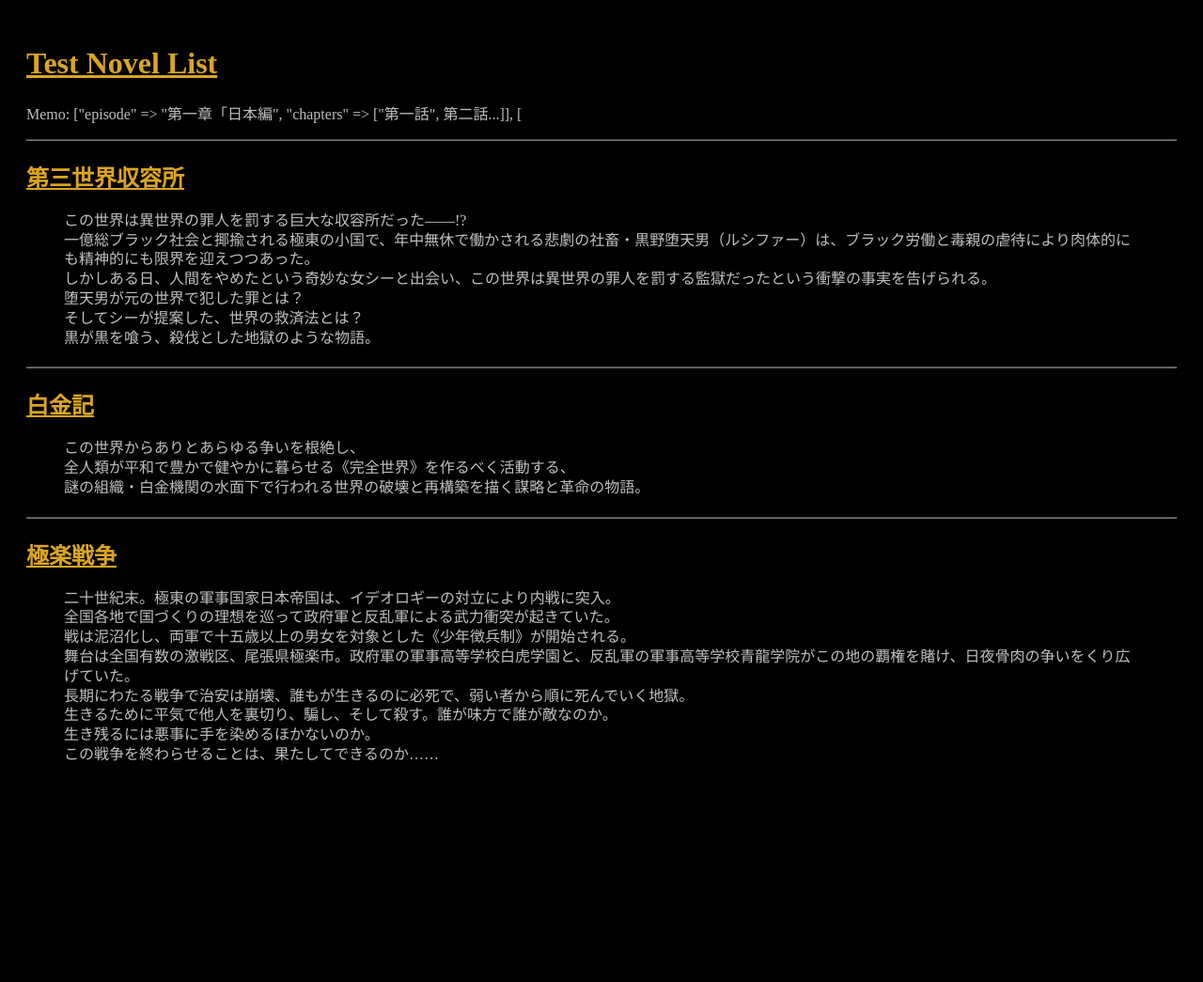
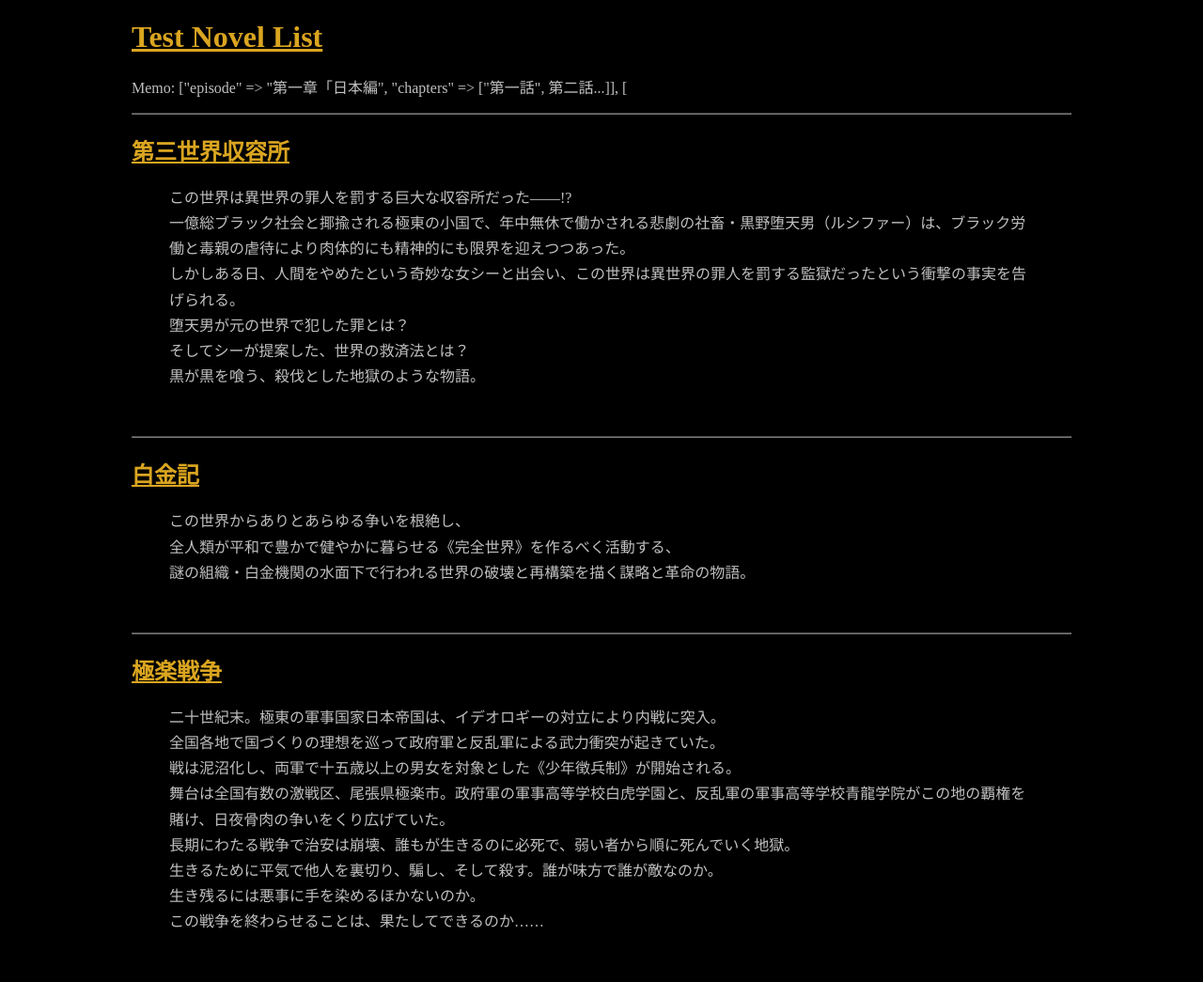
Before and after one commit to celebrater46/personal_novel_server_2, a PHP site: page / in a window 1280 px wide. Shown: the whole page at 94% size. Before the commit the page ends 810 px from the top, so only its background shows below. Run offline with PHP 8.4, Linux system fonts and the light colour scheme.

Commit message:
adjust layout

```diff
--- a/chapters.php
+++ b/chapters.php
@@ -37,6 +37,7 @@ if($has_episodes){
     <title><?php echo $title; ?></title>
 </head>
 <body>
+    <div class="containter">
         <h1>
             <?php echo $title; ?>
         </h1>
@@ -70,5 +71,6 @@ if($has_episodes){
         </div>
 
         <p class="back"><a href="index.php">- 戻る -</a></p>
+    </div>
 </body>
 </html>
--- a/css/style.css
+++ b/css/style.css
@@ -1,15 +1,21 @@
 body{
     color: silver;
     background-color: black;
-    padding: 20px;
+    text-align: center;
+}
+
+div.containter {
+    width: 1000px;
+    text-align: left;
+    margin: 0 auto;
 }
 
 div.caption{
-    margin: 20px;
+    margin: 20px 20px 50px;
 }
 
 div.caption p{
-    line-height: 130%;
+    line-height: 170%;
     margin: 0 20px;
 }
 
--- a/index.php
+++ b/index.php
@@ -19,6 +19,7 @@ $captions = get_captions($title_and_path);
     <title>Test Novel List</title>
 </head>
 <body>
+    <div class="containter">
         <h1>
             <a href="/">
                 Test Novel List
@@ -38,6 +39,6 @@ $captions = get_captions($title_and_path);
                 <?php endforeach; ?>
             </div>
         <?php endfor; ?>
-
+    </div>
 </body>
 </html>
```
Lines whose indentation alone changed are shown as unchanged.
